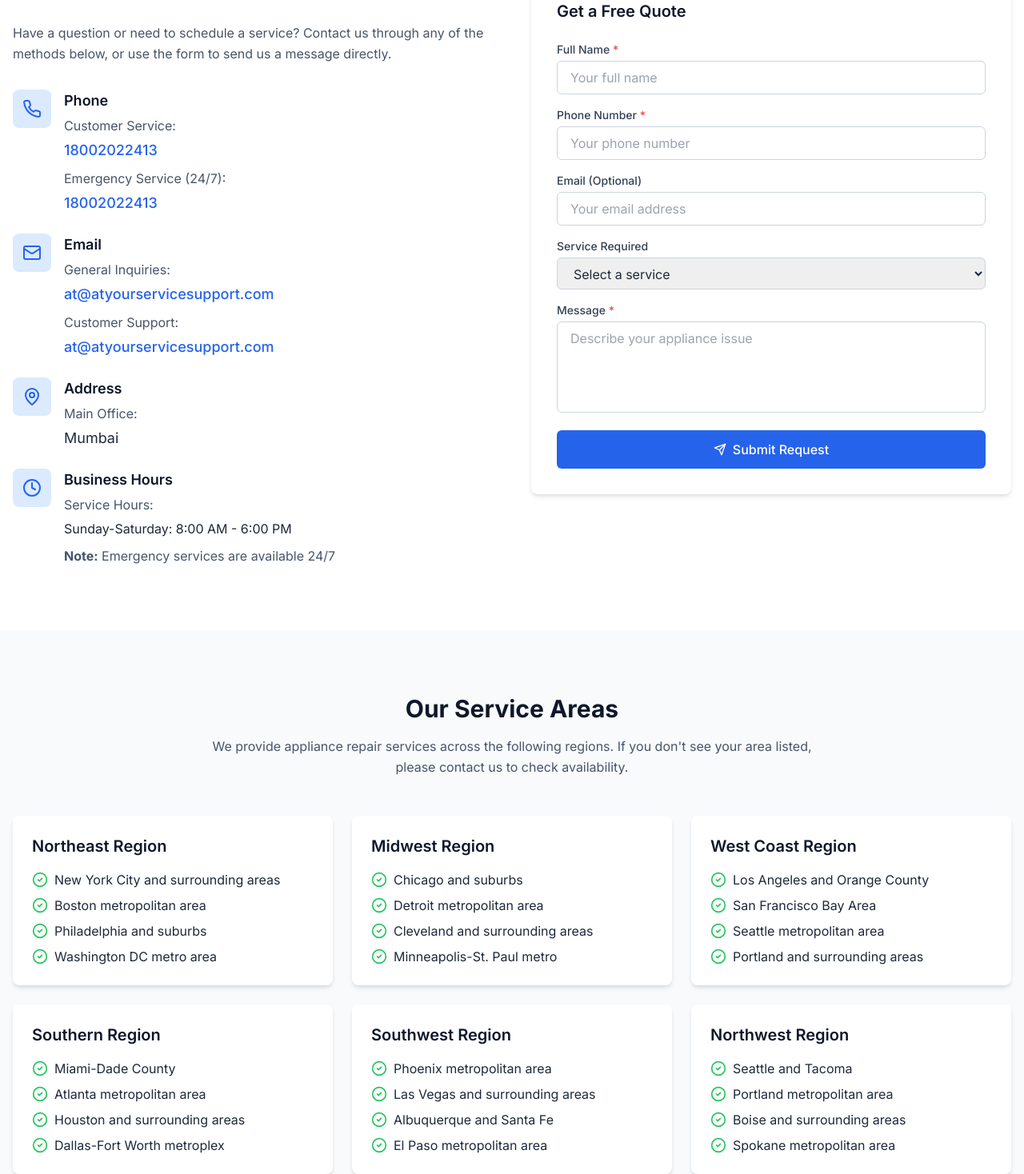
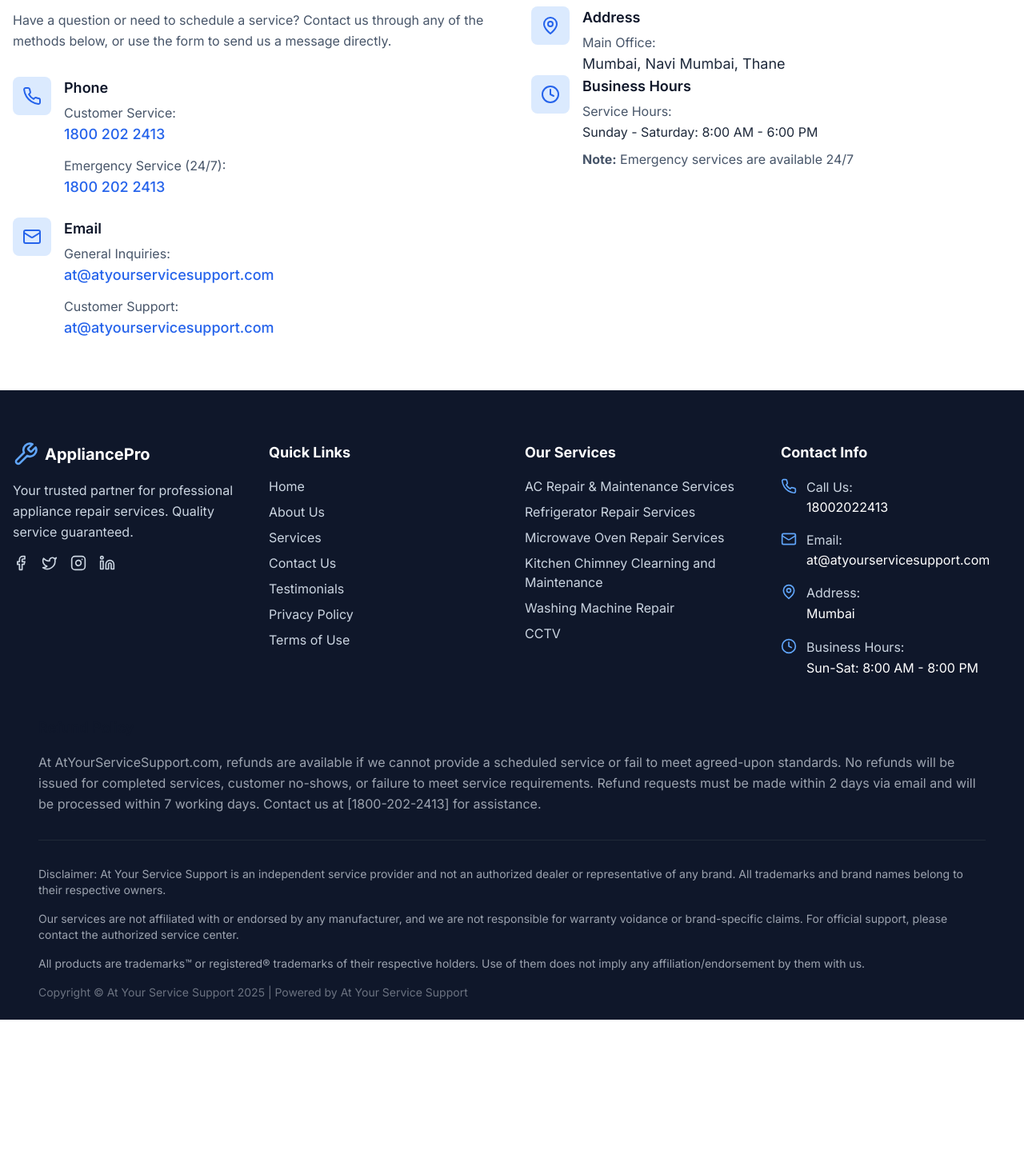
Before and after one commit to sanjanajaiswalCS/homeAppliance, a React (Vite) app: page /contact in a window 1280 px wide. Shown: the part 402-1870 px from the top of the page at 80% size. After the commit the page ends 1677 px from the top, so only its background shows below. Built offline with nearby package versions, Linux system fonts and the light colour scheme.

Commit message:
new ui changes

```diff
--- a/src/components/Navbar.jsx
+++ b/src/components/Navbar.jsx
@@ -59,7 +59,7 @@ const Navbar = ({ isScrolled }) => {
             onMouseEnter={() => setHoveredCategory('services')}
             onMouseLeave={() => setHoveredCategory(null)}
           >
-            <NavLink   to="/service" className="nav-link flex items-center">
+            <NavLink   to="/service" className="nav-link flex items-center" onClick={toggleMenu}>
               Services
               <ChevronDown className="ml-1 h-4 w-4" />
             </NavLink>
@@ -190,7 +190,9 @@ const Navbar = ({ isScrolled }) => {
                 className="flex items-center justify-between w-full nav-link"
                 onClick={() => setHoveredCategory(hoveredCategory === 'mobile-services' ? null : 'mobile-services')}
               >
-                <span>Services</span>
+                <NavLink to='/service' onClick={toggleMenu}>
+                  Services
+                </NavLink>
                 <ChevronDown className={`h-4 w-4 transition-transform ${
                   hoveredCategory === 'mobile-services' ? 'rotate-180' : ''
                 }`} />
--- a/src/pages/ContactPage.jsx
+++ b/src/pages/ContactPage.jsx
@@ -1,5 +1,5 @@
 import React from 'react';
-import { Phone, Mail, MapPin, Clock, CheckCircle2 } from 'lucide-react';
+import { Phone, Mail, MapPin, Clock } from 'lucide-react';
 import SeoHead from '../components/SeoHead';
 import ContactForm from '../components/ContactForm';
 
@@ -22,9 +22,10 @@ const ContactPage = () => {
       </section>
 
       {/* Contact Information */}
-      <section className="section">
+      <section className="section py-16">
         <div className="container">
-          <div className="grid grid-cols-1 lg:grid-cols-2 gap-12">
+          <div className="grid md:grid-cols-2 gap-12">
+            {/* Left Column - Info */}
             <div>
               <h2 className="text-3xl font-bold mb-6">Get in Touch</h2>
               <p className="text-slate-600 mb-8">
@@ -32,248 +33,82 @@ const ContactPage = () => {
               </p>
 
               <div className="space-y-6">
+                {/* Phone */}
                 <div className="flex items-start">
-                  <div className="w-12 h-12 bg-blue-100 rounded-lg flex items-center justify-center text-blue-600 mr-4 flex-shrink-0">
+                  <div className="w-12 h-12 bg-blue-100 rounded-lg flex items-center justify-center text-blue-600 mr-4">
                     <Phone className="h-6 w-6" />
                   </div>
                   <div>
                     <h3 className="text-lg font-semibold mb-1">Phone</h3>
-                    <p className="text-slate-600 mb-1">Customer Service:</p>
+                    <p className="text-slate-600">Customer Service:</p>
                     <p className="text-lg font-medium">
-                      <a href="tel:+ 18002022413" className="text-blue-600 hover:text-blue-800">
-                      18002022413
+                      <a href="tel:+18002022413" className="text-blue-600 hover:text-blue-800">
+                        1800 202 2413
                       </a>
                     </p>
-                    <p className="text-slate-600 mt-2 mb-1">Emergency Service (24/7):</p>
+                    <p className="text-slate-600 mt-3">Emergency Service (24/7):</p>
                     <p className="text-lg font-medium">
-                      <a href="tel:+ 18002022413" className="text-blue-600 hover:text-blue-800">
-                      18002022413
+                      <a href="tel:+18002022413" className="text-blue-600 hover:text-blue-800">
+                        1800 202 2413
                       </a>
                     </p>
                   </div>
                 </div>
 
+                {/* Email */}
                 <div className="flex items-start">
-                  <div className="w-12 h-12 bg-blue-100 rounded-lg flex items-center justify-center text-blue-600 mr-4 flex-shrink-0">
+                  <div className="w-12 h-12 bg-blue-100 rounded-lg flex items-center justify-center text-blue-600 mr-4">
                     <Mail className="h-6 w-6" />
                   </div>
                   <div>
                     <h3 className="text-lg font-semibold mb-1">Email</h3>
-                    <p className="text-slate-600 mb-1">General Inquiries:</p>
+                    <p className="text-slate-600">General Inquiries:</p>
                     <p className="text-lg font-medium">
-                      <a href="mailto:info@appliancepro.com" className="text-blue-600 hover:text-blue-800">
-                      at@atyourservicesupport.com
-
-
+                      <a href="mailto:at@atyourservicesupport.com" className="text-blue-600 hover:text-blue-800">
+                        at@atyourservicesupport.com
                       </a>
                     </p>
-                    <p className="text-slate-600 mt-2 mb-1">Customer Support:</p>
+                    <p className="text-slate-600 mt-3">Customer Support:</p>
                     <p className="text-lg font-medium">
-                      <a href="mailto:support@appliancepro.com" className="text-blue-600 hover:text-blue-800">
-                      at@atyourservicesupport.com
+                      <a href="mailto:at@atyourservicesupport.com" className="text-blue-600 hover:text-blue-800">
+                        at@atyourservicesupport.com
                       </a>
                     </p>
                   </div>
                 </div>
 
-                <div className="flex items-start">
-                  <div className="w-12 h-12 bg-blue-100 rounded-lg flex items-center justify-center text-blue-600 mr-4 flex-shrink-0">
+                {/* Address */}
+
+              </div>
+            </div>
+
+            {/* Right Column - Contact Form */}
+            <div className='mt-14'>
+            <div className="flex items-start">
+                  <div className="w-12 h-12 bg-blue-100 rounded-lg flex items-center justify-center text-blue-600 mr-4">
                     <MapPin className="h-6 w-6" />
                   </div>
                   <div>
                     <h3 className="text-lg font-semibold mb-1">Address</h3>
-                    <p className="text-slate-600 mb-1">Main Office:</p>
-                    <p className="text-lg">
-                     Mumbai
-                    </p>
+                    <p className="text-slate-600">Main Office:</p>
+                    <p className="text-lg">Mumbai, Navi Mumbai, Thane</p>
                   </div>
                 </div>
 
+                {/* Hours */}
                 <div className="flex items-start">
-                  <div className="w-12 h-12 bg-blue-100 rounded-lg flex items-center justify-center text-blue-600 mr-4 flex-shrink-0">
+                  <div className="w-12 h-12 bg-blue-100 rounded-lg flex items-center justify-center text-blue-600 mr-4">
                     <Clock className="h-6 w-6" />
                   </div>
                   <div>
                     <h3 className="text-lg font-semibold mb-1">Business Hours</h3>
-
-                    <p className="text-slate-600 mb-1">Service Hours:</p>
-                    <p className="mb-2">Sunday-Saturday: 8:00 AM - 6:00 PM</p>
-
-                    <p className="text-slate-600 mt-2">
+                    <p className="text-slate-600">Service Hours:</p>
+                    <p className="mb-2">Sunday - Saturday: 8:00 AM - 6:00 PM</p>
+                    <p className="text-slate-600">
                       <strong>Note:</strong> Emergency services are available 24/7
                     </p>
                   </div>
                 </div>
-              </div>
-            </div>
-
-            <div>
-              <ContactForm />
-            </div>
-          </div>
-        </div>
-      </section>
-
-      {/* Service Areas */}
-      <section className="section bg-slate-50">
-        <div className="container">
-          <div className="text-center mb-12">
-            <h2 className="text-3xl font-bold mb-4">Our Service Areas</h2>
-            <p className="text-slate-600 max-w-3xl mx-auto">
-              We provide appliance repair services across the following regions. If you don't see your area listed, please contact us to check availability.
-            </p>
-          </div>
-
-          <div className="grid grid-cols-1 md:grid-cols-2 lg:grid-cols-3 gap-6">
-            <div className="bg-white p-6 rounded-lg shadow-custom">
-              <h3 className="text-xl font-semibold mb-4">Northeast Region</h3>
-              <ul className="space-y-2">
-                <li className="flex items-center">
-                  <CheckCircle2 className="h-5 w-5 text-green-500 mr-2" />
-                  <span>New York City and surrounding areas</span>
-                </li>
-                <li className="flex items-center">
-                  <CheckCircle2 className="h-5 w-5 text-green-500 mr-2" />
-                  <span>Boston metropolitan area</span>
-                </li>
-                <li className="flex items-center">
-                  <CheckCircle2 className="h-5 w-5 text-green-500 mr-2" />
-                  <span>Philadelphia and suburbs</span>
-                </li>
-                <li className="flex items-center">
-                  <CheckCircle2 className="h-5 w-5 text-green-500 mr-2" />
-                  <span>Washington DC metro area</span>
-                </li>
-              </ul>
-            </div>
-
-            <div className="bg-white p-6 rounded-lg shadow-custom">
-              <h3 className="text-xl font-semibold mb-4">Midwest Region</h3>
-              <ul className="space-y-2">
-                <li className="flex items-center">
-                  <CheckCircle2 className="h-5 w-5 text-green-500 mr-2" />
-                  <span>Chicago and suburbs</span>
-                </li>
-                <li className="flex items-center">
-                  <CheckCircle2 className="h-5 w-5 text-green-500 mr-2" />
-                  <span>Detroit metropolitan area</span>
-                </li>
-                <li className="flex items-center">
-                  <CheckCircle2 className="h-5 w-5 text-green-500 mr-2" />
-                  <span>Cleveland and surrounding areas</span>
-                </li>
-                <li className="flex items-center">
-                  <CheckCircle2 className="h-5 w-5 text-green-500 mr-2" />
-                  <span>Minneapolis-St. Paul metro</span>
-                </li>
-              </ul>
-            </div>
-
-            <div className="bg-white p-6 rounded-lg shadow-custom">
-              <h3 className="text-xl font-semibold mb-4">West Coast Region</h3>
-              <ul className="space-y-2">
-                <li className="flex items-center">
-                  <CheckCircle2 className="h-5 w-5 text-green-500 mr-2" />
-                  <span>Los Angeles and Orange County</span>
-                </li>
-                <li className="flex items-center">
-                  <CheckCircle2 className="h-5 w-5 text-green-500 mr-2" />
-                  <span>San Francisco Bay Area</span>
-                </li>
-                <li className="flex items-center">
-                  <CheckCircle2 className="h-5 w-5 text-green-500 mr-2" />
-                  <span>Seattle metropolitan area</span>
-                </li>
-                <li className="flex items-center">
-                  <CheckCircle2 className="h-5 w-5 text-green-500 mr-2" />
-                  <span>Portland and surrounding areas</span>
-                </li>
-              </ul>
-            </div>
-
-            <div className="bg-white p-6 rounded-lg shadow-custom">
-              <h3 className="text-xl font-semibold mb-4">Southern Region</h3>
-              <ul className="space-y-2">
-                <li className="flex items-center">
-                  <CheckCircle2 className="h-5 w-5 text-green-500 mr-2" />
-                  <span>Miami-Dade County</span>
-                </li>
-                <li className="flex items-center">
-                  <CheckCircle2 className="h-5 w-5 text-green-500 mr-2" />
-                  <span>Atlanta metropolitan area</span>
-                </li>
-                <li className="flex items-center">
-                  <CheckCircle2 className="h-5 w-5 text-green-500 mr-2" />
-                  <span>Houston and surrounding areas</span>
-                </li>
-                <li className="flex items-center">
-                  <CheckCircle2 className="h-5 w-5 text-green-500 mr-2" />
-                  <span>Dallas-Fort Worth metroplex</span>
-                </li>
-              </ul>
-            </div>
-
-            <div className="bg-white p-6 rounded-lg shadow-custom">
-              <h3 className="text-xl font-semibold mb-4">Southwest Region</h3>
-              <ul className="space-y-2">
-                <li className="flex items-center">
-                  <CheckCircle2 className="h-5 w-5 text-green-500 mr-2" />
-                  <span>Phoenix metropolitan area</span>
-                </li>
-                <li className="flex items-center">
-                  <CheckCircle2 className="h-5 w-5 text-green-500 mr-2" />
-                  <span>Las Vegas and surrounding areas</span>
-                </li>
-                <li className="flex items-center">
-                  <CheckCircle2 className="h-5 w-5 text-green-500 mr-2" />
-                  <span>Albuquerque and Santa Fe</span>
-                </li>
-                <li className="flex items-center">
-                  <CheckCircle2 className="h-5 w-5 text-green-500 mr-2" />
-                  <span>El Paso metropolitan area</span>
-                </li>
-              </ul>
-            </div>
-
-            <div className="bg-white p-6 rounded-lg shadow-custom">
-              <h3 className="text-xl font-semibold mb-4">Northwest Region</h3>
-              <ul className="space-y-2">
-                <li className="flex items-center">
-                  <CheckCircle2 className="h-5 w-5 text-green-500 mr-2" />
-                  <span>Seattle and Tacoma</span>
-                </li>
-                <li className="flex items-center">
-                  <CheckCircle2 className="h-5 w-5 text-green-500 mr-2" />
-                  <span>Portland metropolitan area</span>
-                </li>
-                <li className="flex items-center">
-                  <CheckCircle2 className="h-5 w-5 text-green-500 mr-2" />
-                  <span>Boise and surrounding areas</span>
-                </li>
-                <li className="flex items-center">
-                  <CheckCircle2 className="h-5 w-5 text-green-500 mr-2" />
-                  <span>Spokane metropolitan area</span>
-                </li>
-              </ul>
-            </div>
-          </div>
-        </div>
-      </section>
-
-      {/* Map Section */}
-      <section className="section">
-        <div className="container">
-          <div className="text-center mb-12">
-            <h2 className="text-3xl font-bold mb-4">Find Us</h2>
-            <p className="text-slate-600 max-w-3xl mx-auto">
-              Visit our main office or contact us to find the nearest service center.
-            </p>
-          </div>
-
-          <div className="bg-white p-4 rounded-lg shadow-custom">
-            {/* Embedded Google Maps would go here in production */}
-            <div className="bg-slate-200 h-[400px] rounded-lg flex items-center justify-center">
-              <p className="text-slate-600">Google Maps will be embedded here</p>
             </div>
           </div>
         </div>
--- a/src/pages/TestimonialsPage.jsx
+++ b/src/pages/TestimonialsPage.jsx
@@ -50,40 +50,7 @@ const TestimonialsPage = () => {
       </section>
 
       {/* Customer Success Story */}
-      <section className="section bg-slate-50">
-        <div className="container">
-          <div className="mb-12 max-w-3xl mx-auto text-center">
-            <h2 className="text-3xl font-bold mb-4">Customer Success Stories</h2>
-            <p className="text-slate-600">
-              Learn about some of our most challenging repairs and how we helped our customers.
-            </p>
-          </div>
 
-          <div className="bg-white p-8 rounded-lg shadow-custom max-w-4xl mx-auto">
-            <div className="flex flex-col md:flex-row gap-8">
-              <div className="md:w-1/3">
-                <img
-                  src="https://images.pexels.com/photos/5699720/pexels-photo-5699720.jpeg?auto=compress&cs=tinysrgb&w=1260&h=750&dpr=2"
-                  alt="Satisfied customer with repaired refrigerator"
-                  className="w-full h-auto rounded-lg shadow-md"
-                />
-              </div>
-              <div className="md:w-2/3">
-                <h3 className="text-2xl font-bold mb-3">The Case of the Mysterious Leak</h3>
-                <p className="text-slate-600 mb-4">
-                  The Wilson family reached out to us after discovering a water leak that had damaged their kitchen floor. Multiple plumbers couldn't identify the source of the leak, but our technician suspected it might be coming from their refrigerator's water line.
-                </p>
-                <p className="text-slate-600 mb-4">
-                  Upon thorough inspection, we discovered a hairline crack in the water supply line hidden behind the refrigerator. We not only replaced the damaged line but also installed a water leak detector to prevent future incidents.
-                </p>
-                <p className="text-slate-600 italic">
-                  "After weeks of frustration and thousands in damage, AppliancePro solved our mystery leak in under an hour. Their technician's attention to detail saved us from further damage and gave us peace of mind." - The Wilson Family
-                </p>
-              </div>
-            </div>
-          </div>
-        </div>
-      </section>
 
       {/* Leave a Testimonial */}
       <section className="section">
```
